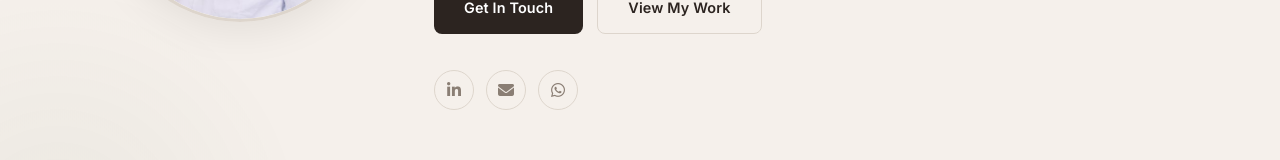
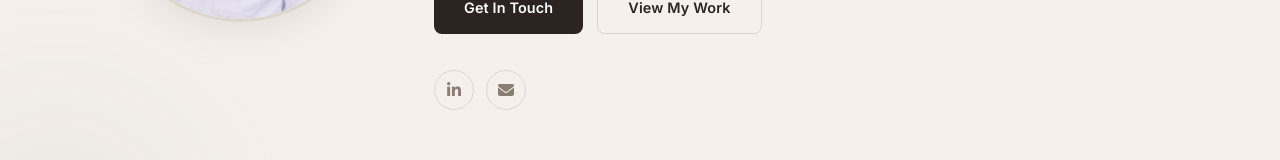
Before and after one commit to alhusari2/website-personal, a React (Vite) app: page / in a window 1280 px wide. Shown: the part 528-688 px from the top of the page. Built offline with nearby package versions, Linux system fonts and the light colour scheme.

Commit message:
Remove WhatsApp from contact options

```diff
--- a/src/components/Contact.jsx
+++ b/src/components/Contact.jsx
@@ -15,17 +15,6 @@ export default function Contact() {
             <i className="fas fa-envelope" aria-hidden="true"></i>
             <h3>Email</h3>
             <p>{personalInfo.email}</p>
-          </a>
-          <a
-            href={personalInfo.whatsapp}
-            target="_blank"
-            rel="noopener noreferrer"
-            className="contact-card"
-            aria-label="Open WhatsApp"
-          >
-            <i className="fab fa-whatsapp" aria-hidden="true"></i>
-            <h3>WhatsApp</h3>
-            <p>{personalInfo.phone}</p>
           </a>
           <a
             href={personalInfo.linkedin}
--- a/src/components/Hero.jsx
+++ b/src/components/Hero.jsx
@@ -37,14 +37,6 @@ export default function Hero() {
             <a href={`mailto:${personalInfo.email}`} aria-label="Email">
               <i className="fas fa-envelope"></i>
             </a>
-            <a
-              href={personalInfo.whatsapp}
-              target="_blank"
-              rel="noopener noreferrer"
-              aria-label="WhatsApp"
-            >
-              <i className="fab fa-whatsapp"></i>
-            </a>
           </div>
         </div>
       </div>
```
